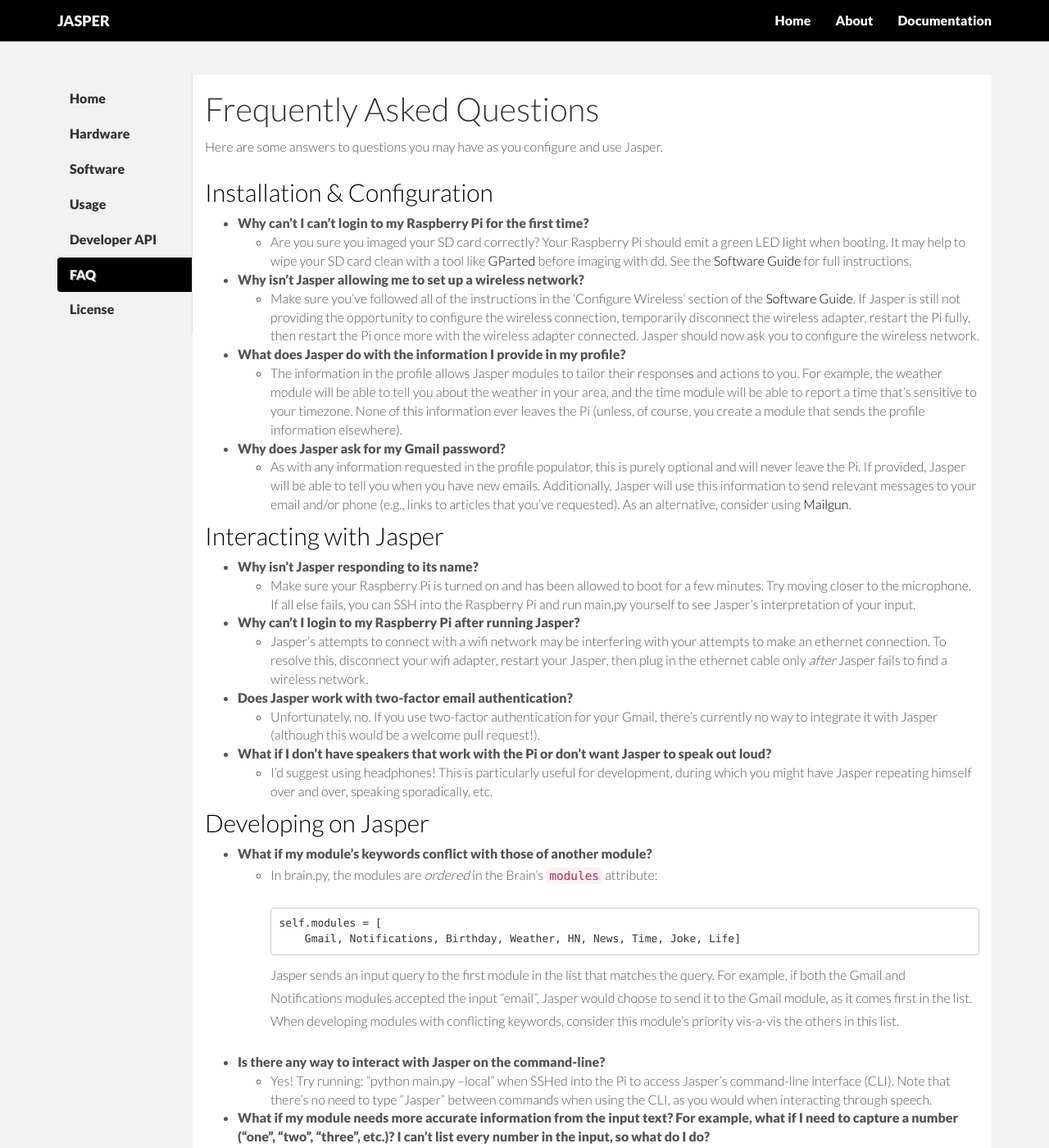
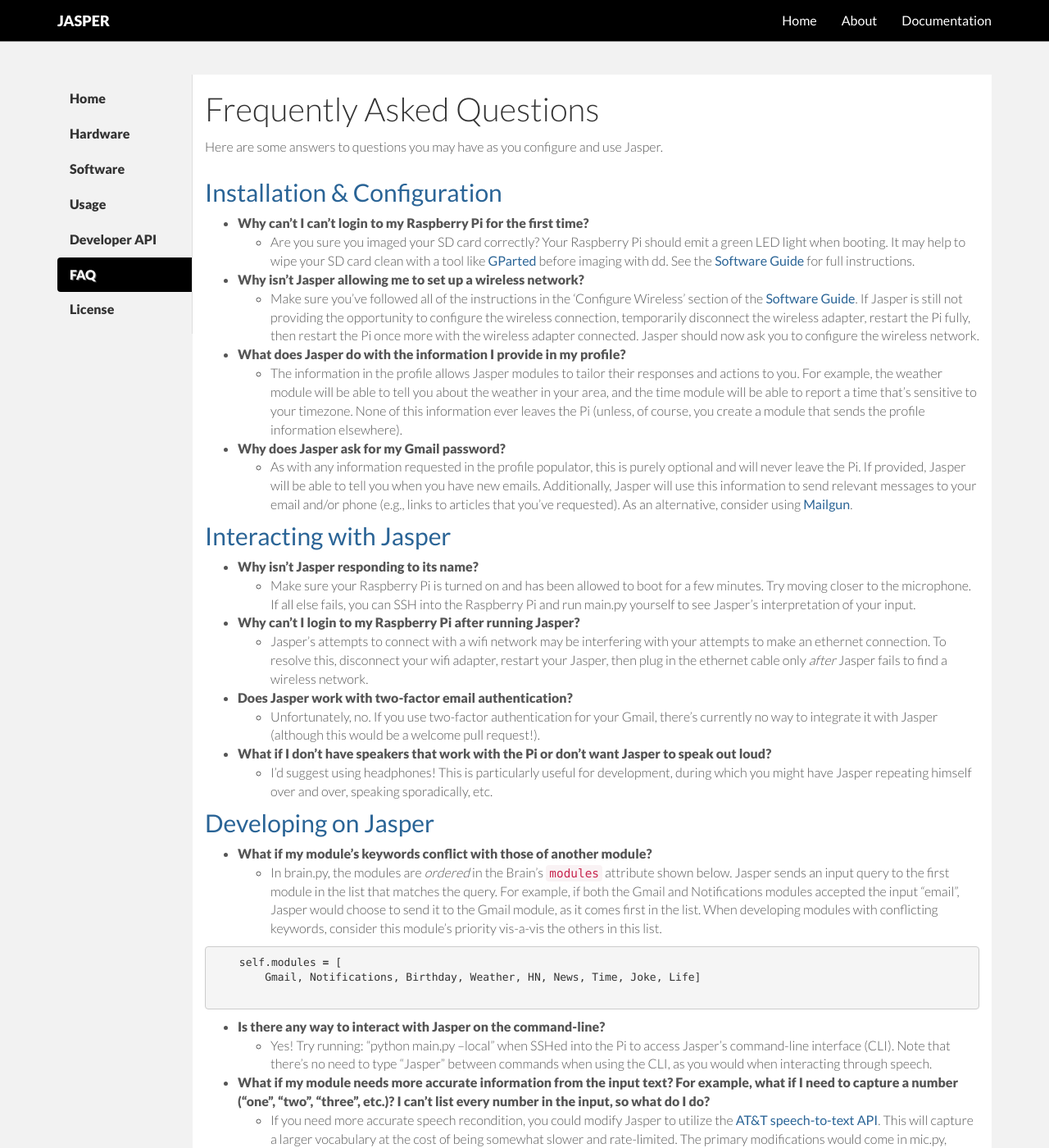
Before and after one commit to jasperproject/jasperproject.github.io, a Jekyll site: the page built from documentation/faq/index.md, in a window 1280 px wide and 1400 px high. Shown: the whole window at 82% size. Built offline with Jekyll 4.4.1, drawn with Linux system fonts in a browser that asks for light colours; nearby versions of some CDN libraries.

Commit message:
few corrections

```diff
--- a/documentation/faq/index.md
+++ b/documentation/faq/index.md
@@ -34,12 +34,13 @@
 <h2 class="linked" id='developing'><a href="#developing" title="Permalink to this headline">Developing on Jasper</a></h2>
 
 - __What if my module's keywords conflict with those of another module?__
-    - In brain.py, the modules are _ordered_ in the Brain's `modules` attribute:
+    - In brain.py, the modules are _ordered_ in the Brain's `modules` attribute shown below. Jasper sends an input query to the first module in the list that matches the query. For example, if both the Gmail and Notifications modules accepted the input "email", Jasper would choose to send it to the Gmail module, as it comes first in the list. When developing modules with conflicting keywords, consider this module's priority vis-a-vis the others in this list.
 
-          self.modules = [
-              Gmail, Notifications, Birthday, Weather, HN, News, Time, Joke, Life]
+    {% highlight python %}
+    self.modules = [
+        Gmail, Notifications, Birthday, Weather, HN, News, Time, Joke, Life]
+    {% endhighlight %}
 
-      Jasper sends an input query to the first module in the list that matches the query. For example, if both the Gmail and Notifications modules accepted the input "email", Jasper would choose to send it to the Gmail module, as it comes first in the list. When developing modules with conflicting keywords, consider this module's priority vis-a-vis the others in this list.
 - __Is there any way to interact with Jasper on the command-line?__
     - Yes! Try running: "python main.py --local" when SSHed into the Pi to access Jasper's command-line interface (CLI). Note that there's no need to type "Jasper" between commands when using the CLI, as you would when interacting through speech.
 - __What if my module needs more accurate information from the input text? For example, what if I need to capture a number ("one", "two", "three", etc.)? I can't list every number in the input, so what do I do?__
--- a/static/css/main.css
+++ b/static/css/main.css
@@ -67,12 +67,12 @@
     -ms-transition: color 0.1s ease-in, background 0.1s ease-in;
     -o-transition: color 0.1s ease-in, background 0.1s ease-in;
     transition: color 0.1s ease-in, background 0.1s ease-in;
+    font-weight: 500;
+    color: #2a6496;
 }
 
 p a {
-    font-weight: 500;
-    color: #2a6496;
-    text-decoration: underline;
+
 }
 
 a:hover,
```
Also changed, not shown: documentation/hardware/index.md (+1 -1 lines).
